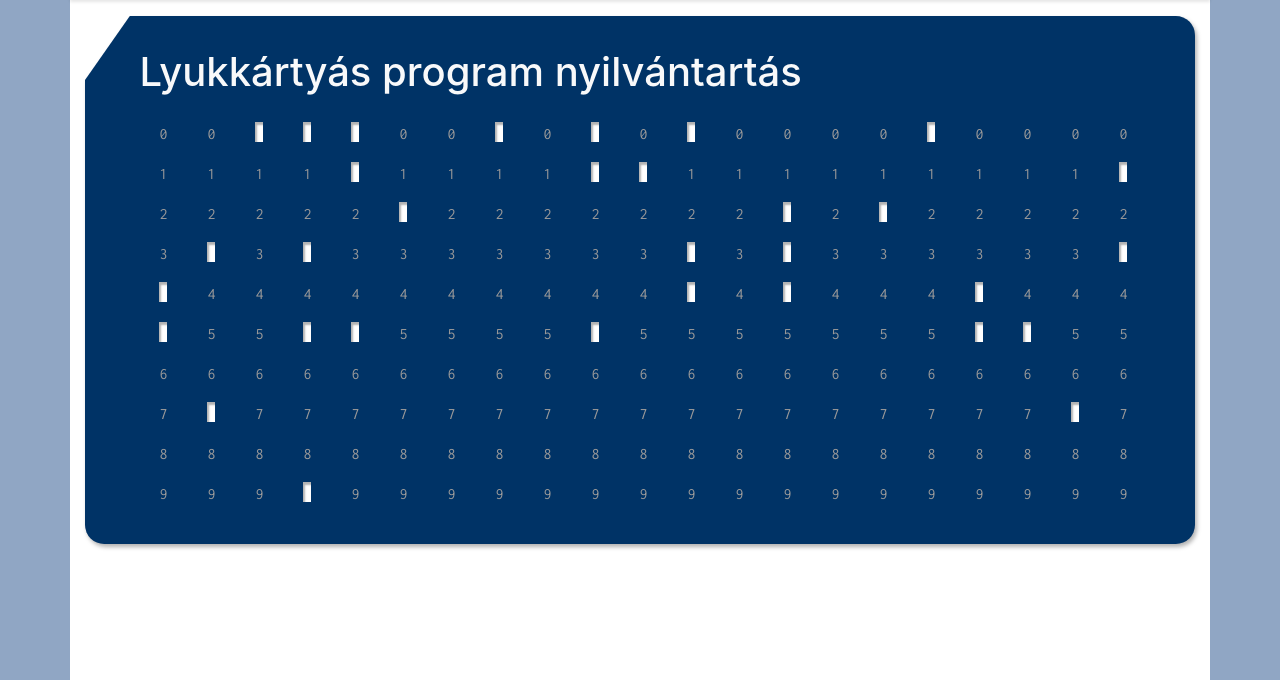
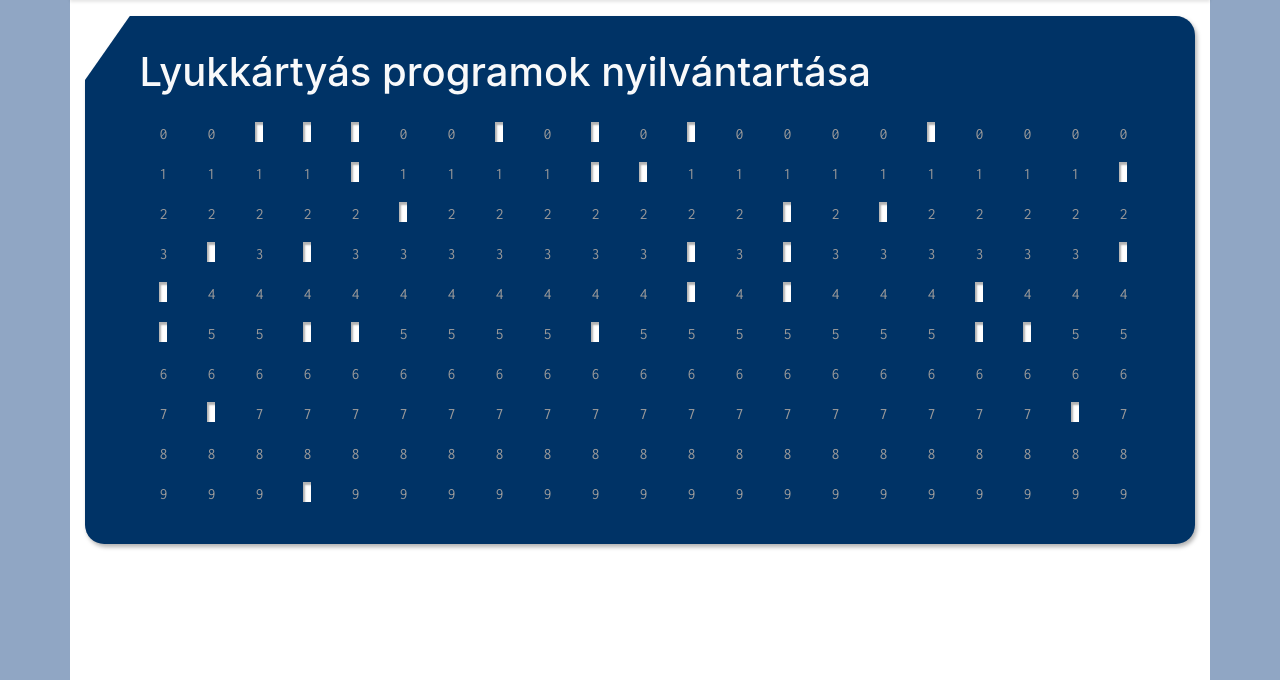
Before and after one commit to ABS96/info2-hf, a PHP site: page / in a window 1280 px wide. Shown: the part 91-771 px from the top of the page. Run offline with PHP 8.4, Linux system fonts and the light colour scheme.

Commit message:
improve title

```diff
--- a/index.php
+++ b/index.php
@@ -6,7 +6,7 @@
   <div class="container main-content">
     <div class="punchwrap">
       <div class="jumbotron text-light">
-        <h1>Lyukkártyás program nyilvántartás</h1>
+        <h1>Lyukkártyás programok nyilvántartása</h1>
         <div class="punch"></div>
       </div>
     </div>
```
Also changed, not shown: doc/specifikacio.md (+2 -1 lines), README.md.
